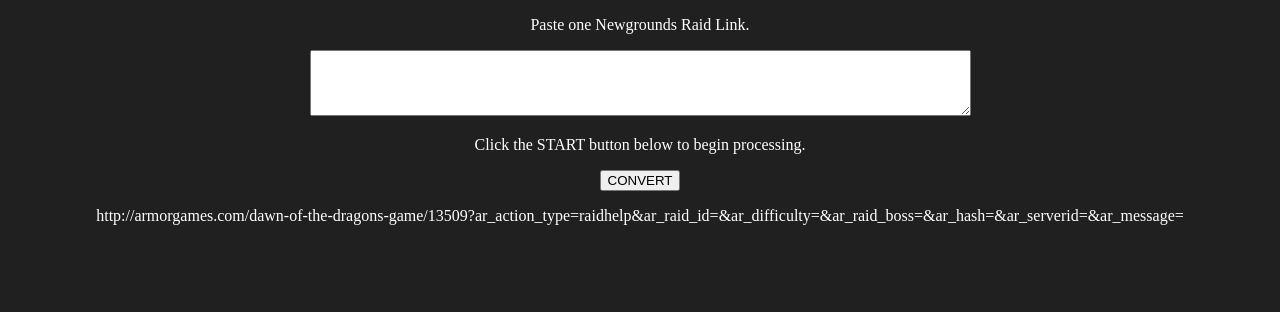
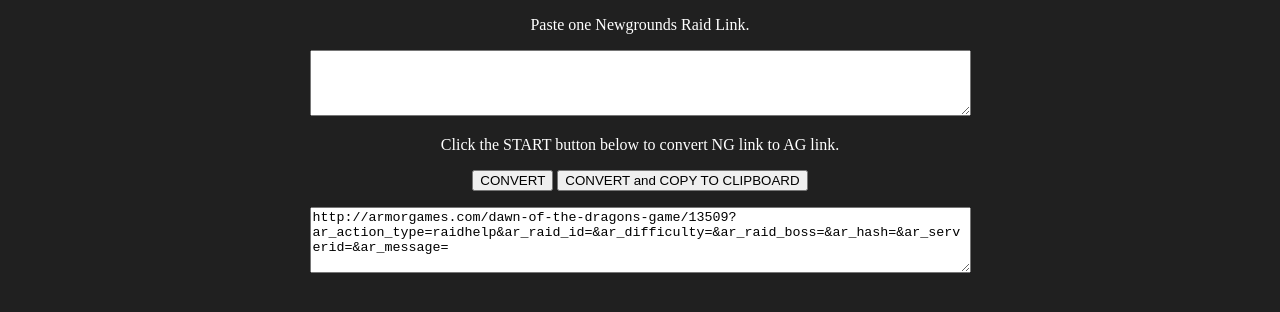
Before and after one commit to Iambian/Iambian.github.io, a plain HTML site: page ag_linkconv.html in a window 1280 px wide. Both pictures are taken after a click on the button "CONVERT". Drawn offline with Linux system fonts and the light colour scheme.

Commit message:
Error checking on raidjoin, selection improvements in linkconv

```diff
--- a/ag_linkconv.html
+++ b/ag_linkconv.html
@@ -19,11 +19,13 @@
 	<p>Paste one Newgrounds Raid Link.</p>
 	<textarea id="raid_links" cols="80" rows="4"></textarea>
 
-	<p>Click the START button below to begin processing.</p>
+	<p>Click the START button below to convert NG link to AG link.</p>
 	<span>
 	<input onClick="_process_input()" type="button" value="CONVERT" />
+	<input onClick="_process_tocopy()" type="button" value="CONVERT and COPY TO CLIPBOARD" />
 	</span>
-	<p id="process_status">Status: idle</p>
+	<p>	<textarea id="process_status" cols="80" rows="4"></textarea> </p>
+
 </div>
 
 
@@ -74,10 +76,18 @@
 			return s;
 		}
 
-		$('process_status').innerHTML = _fmt_query();
+		$('process_status').value = _fmt_query();
 
 		return;
 	}
+	function _process_tocopy() {
+		var t;
+		_process_input();
+		$('process_status').select();
+		document.execCommand("copy");
+	}
+
+
 
 //]]>
 </script>
```
Also changed, not shown: ag_raidjoin.html (+14 -1 lines).
